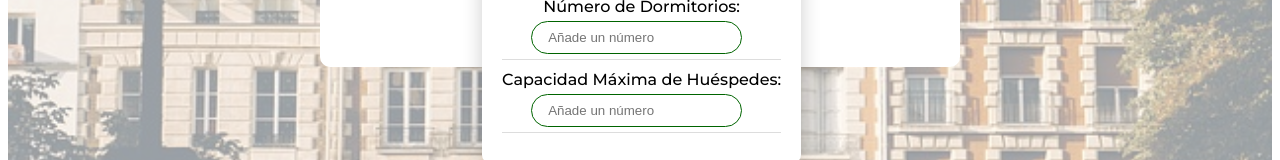
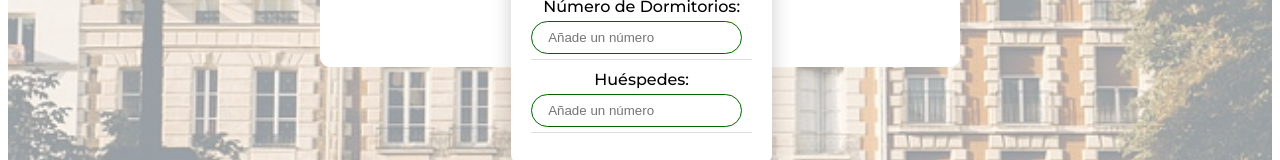
Before and after one commit to almgonlop/MintyHost-Almudena, a Vue app: page / in a window 1280 px wide. Both pictures are taken after a click on the button "¡Pulsa aquí para aplicar filtros a la busqueda!". Shown: the part 488-648 px from the top of the page. Built offline with nearby package versions, Linux system fonts and the light colour scheme; no server answers.

Commit message:
detalles

```diff
--- a/src/components/FilterModal.vue
+++ b/src/components/FilterModal.vue
@@ -18,7 +18,7 @@
           <input id="numDormitorios" type="number" v-model="numDormitorios" placeholder="Añade un número">
         </div>
 
-          <label for="capacidadMaxima">Capacidad Máxima de Huéspedes:</label>
+          <label for="capacidadMaxima">Huéspedes:</label>
           <div class="input-group">
           <input id="capacidadMaxima" type="number" v-model="capacidadMaxima" placeholder="Añade un número">
         </div>
```
